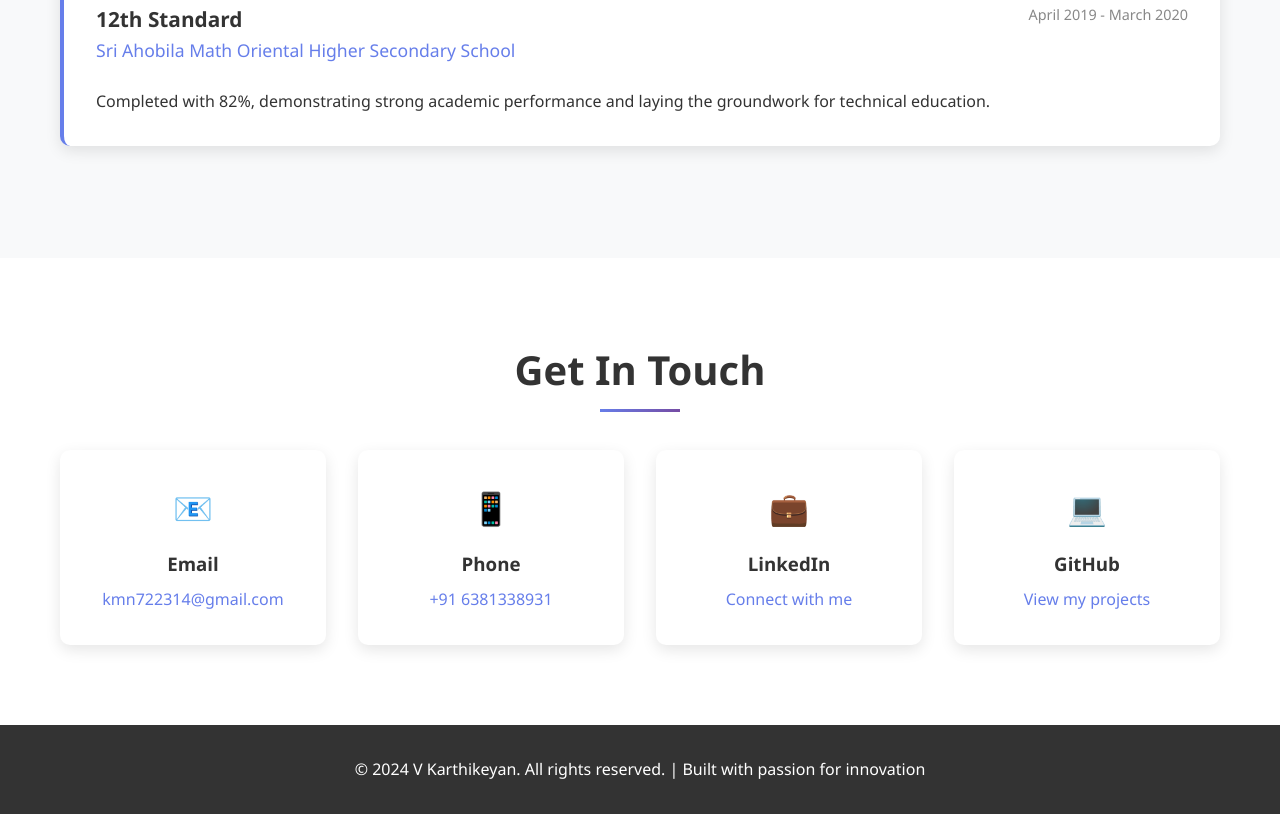
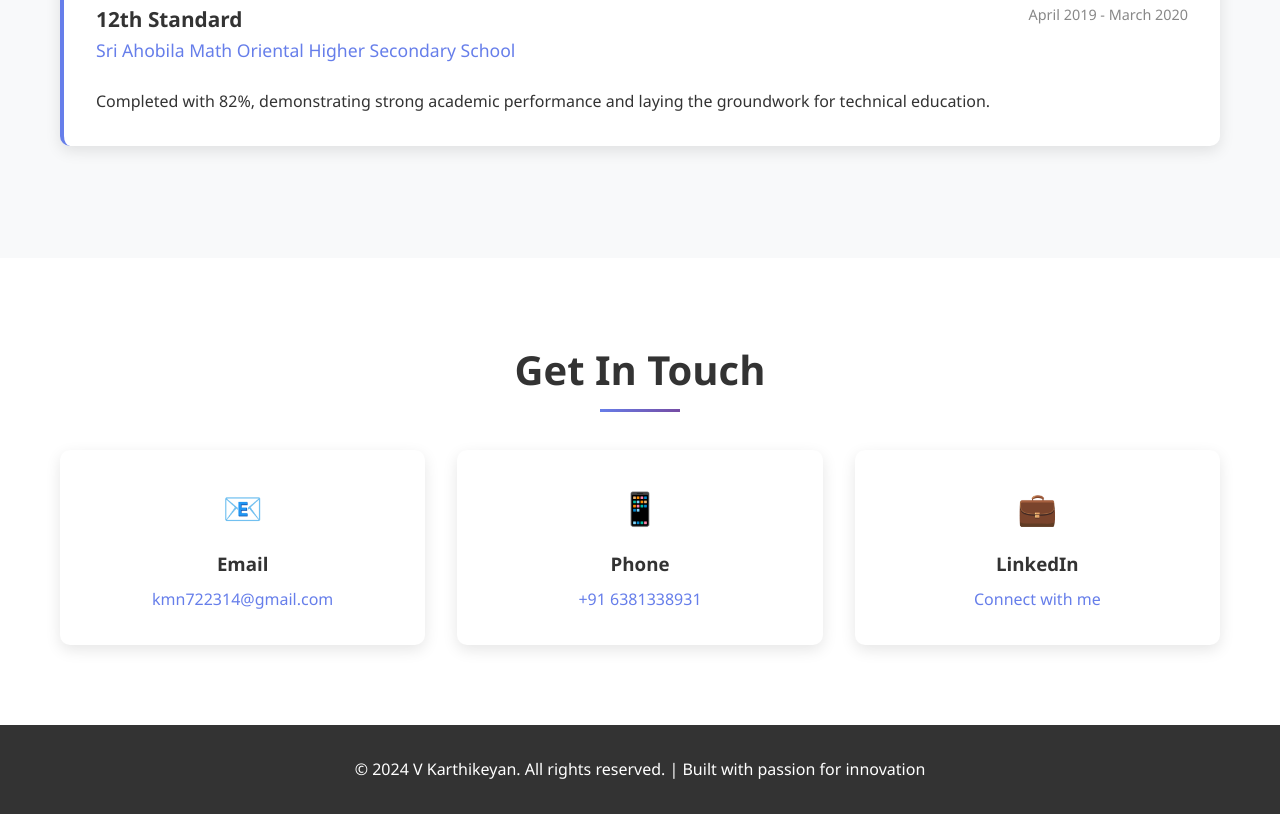
Before and after one commit to Karthikeyan10022003/portfolio, a plain HTML site: page index.html in a window 1280 px wide. Shown: the part 4047-4861 px from the top of the page. Drawn offline with Linux system fonts and the light colour scheme.

Commit message:
Update index.html

```diff
--- a/index.html
+++ b/index.html
@@ -588,11 +588,7 @@
                     <h3>LinkedIn</h3>
                     <a href="https://www.linkedin.com/in/karthikeyan-v-25759429a/" target="_blank">Connect with me</a>
                 </div>
-                <div class="contact-item">
-                    <div class="contact-icon">💻</div>
-                    <h3>GitHub</h3>
-                    <a href="https://github.com/Karthikeyan10022003" target="_blank">View my projects</a>
-                </div>
+
             </div>
         </div>
     </section>
```
